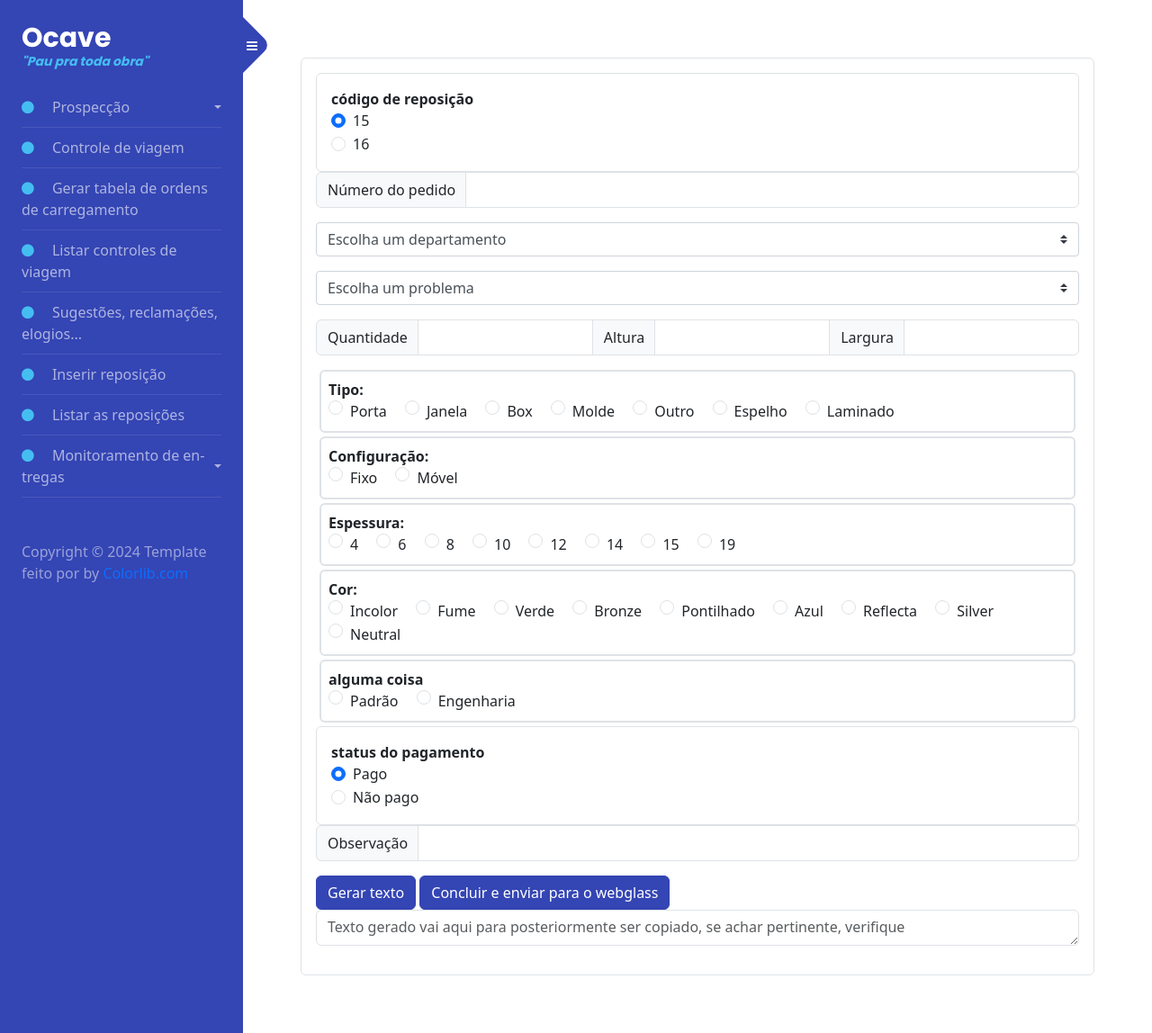
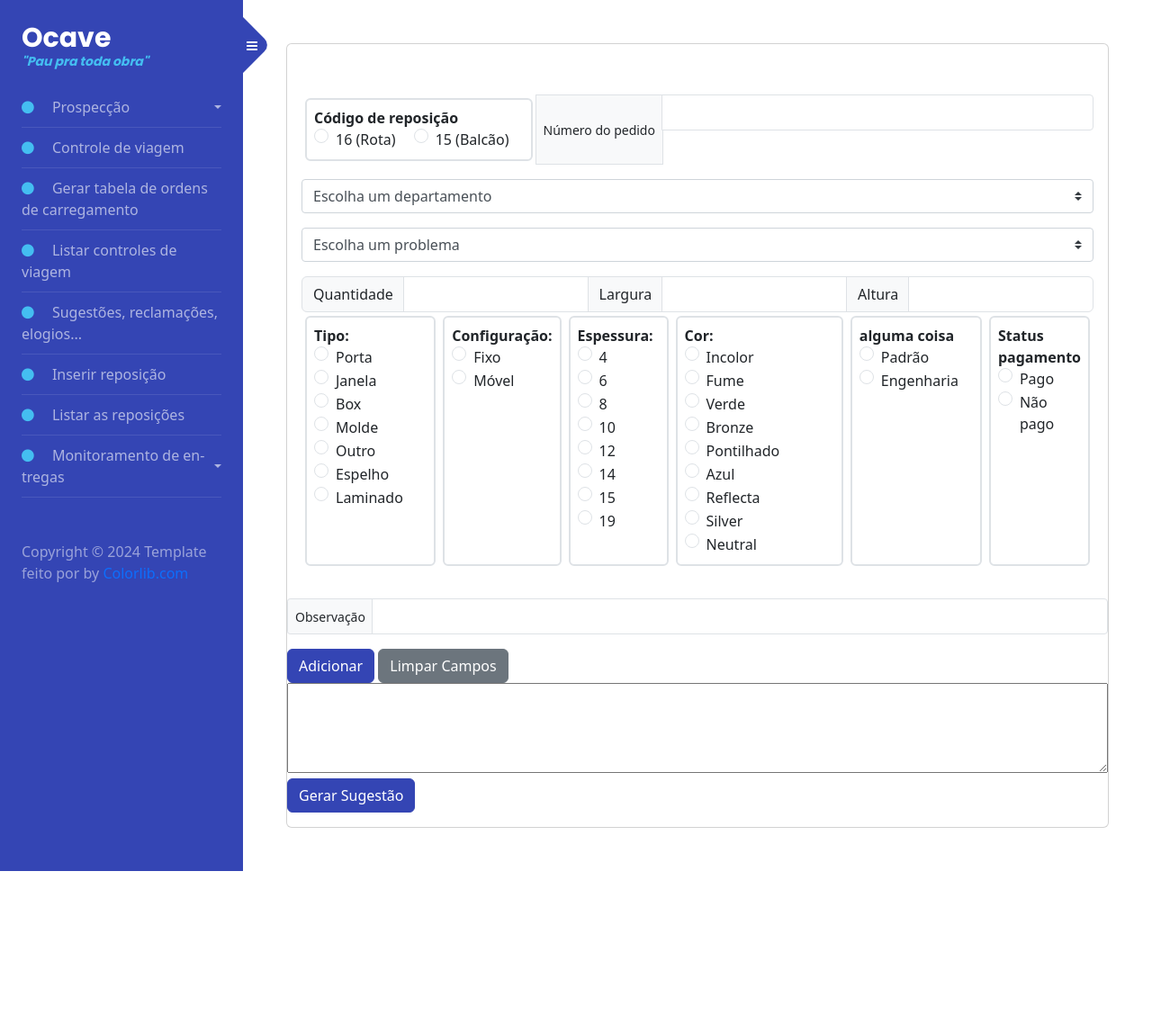
Before and after one commit to imponateado/ocave, a PHP site: page /ocave/windows/insertReposicao.php in a window 1280 px wide. Shown: the whole page at 90% size. After the commit the page ends 968 px from the top, so only its background shows below. Run offline with PHP 8.4, Linux system fonts and the light colour scheme.

Commit message:
minor changes and fixes

```diff
--- a/functions/issues.php
+++ b/functions/issues.php
@@ -10,7 +10,7 @@
         <option value="vao">Vão</option>
         <option value="medidas">Medidas</option>
         <option value="arranhados">Arranhados</option>
-        <option value="furo">Furo</option>
+        <option value="furacao">Furação</option>
         <option value="naoCarregado">Não carregado</option>
         <option value="trincado">Trincado</option>
         <option value="quebrado">Quebrado</option>
--- a/windows/insertReposicao.php
+++ b/windows/insertReposicao.php
@@ -1,5 +1,5 @@
 <!doctype html>
-<html lang="pt-br">
+<html lang="en">
 <?php require '../functions/head.php'; ?>
 
 <body>
@@ -7,113 +7,238 @@
     <?php require '../functions/navbar.php'; ?>
     <!-- Page Content  -->
     <div id="content" class="p-4 p-md-5 pt-5">
-      <div class="border rounded m-3 p-3">
-        <!-- código de reposição -->
-        <div class="border rounded p-3">
-          <span><strong>código de reposição</strong></span>
-          <div class="form-check">
-            <input class="form-check-input" type="radio" name="codigoReposicao" id="15" checked>
-            <label class="form-check-label" for="15">
-              15
-            </label>
+      <div class="card" aria-hidden="true">
+        <div class="card-body">
+          <p class="card-text">
+            <span class="col-1">
+              <div class="input-group input-group-sm mb-3">
+                <!-- código reposição -->
+                <div class="border border-2 rounded m-1 p-2">
+                  <div><strong>Código de reposição</strong></div>
+                  <div class="form-check form-check-inline">
+                    <input class="form-check-input" type="radio" name="repoOptions" id="16" value="16">
+                    <label class="form-check-label" for="16">16 (Rota)</label>
                   </div>
-          <div class="form-check">
-            <input class="form-check-input" type="radio" name="codigoReposicao" id="16">
-            <label class="form-check-label" for="16">
-              16
-            </label>
+                  <div class="form-check form-check-inline">
+                    <input class="form-check-input" type="radio" name="repoOptions" id="15" value="15">
+                    <label class="form-check-label" for="15">15 (Balcão)</label>
                   </div>
                 </div>
 
-        <!-- número do pedido -->
-        <div class="input-group mb-3">
                 <div class="input-group-prepend">
-            <span class="input-group-text" id="inputGroup-sizing-default">Número do pedido</span>
+                  <span class="input-group-text" id="inputGroup-sizing-sm">Número do pedido</span>
                 </div>
-          <input type="text" class="form-control" aria-label="Default" aria-describedby="inputGroup-sizing-default"
-            id="numeroDoPedido">
+                <input type="text" class="form-control" aria-label="Small" aria-describedby="inputGroup-sizing-sm"
+                  id="numPed">
               </div>
 
-        <!-- departamento -->
-        <?php require '../functions/deps.php'; ?>
+              <?php require '../functions/deps.php' ?>
+              <?php require '../functions/issues.php'; ?>
 
-        <!-- problema -->
-        <?php require '../functions/issues.php' ?>
-
-        <!-- quantidade/largura/altura -->
-        <div class="input-group mb-3">
+              <!-- Input group for quantity, width, and height -->
+              <div class="input-group">
                 <div class="input-group-prepend">
-            <span class="input-group-text" id="inputGroup-sizing-default">Quantidade</span>
+                  <span class="input-group-text">Quantidade</span>
                 </div>
-          <input type="text" class="form-control" aria-label="Default" aria-describedby="inputGroup-sizing-default">
+                <input type="text" class="form-control" aria-label="Default"
+                  aria-describedby="inputGroup-sizing-default" id="qtd">
                 <div class="input-group-prepend">
-            <span class="input-group-text" id="inputGroup-sizing-default">Altura</span>
+                  <span class="input-group-text">Largura</span>
                 </div>
-          <input type="text" class="form-control" aria-label="Default" aria-describedby="inputGroup-sizing-default">
+                <input type="text" class="form-control" aria-label="Default"
+                  aria-describedby="inputGroup-sizing-default" id="width">
                 <div class="input-group-prepend">
-            <span class="input-group-text" id="inputGroup-sizing-default">Largura</span>
+                  <span class="input-group-text">Altura</span>
                 </div>
-          <input type="text" class="form-control" aria-label="Default" aria-describedby="inputGroup-sizing-default">
+                <input type="text" class="form-control" aria-label="Default"
+                  aria-describedby="inputGroup-sizing-default" id="height">
               </div>
 
-        <!-- tipo -->
-        <?php require '../functions/type.php' ?>
+              <!-- Combined Radio Button Groups -->
+              <div class="mb-3 d-flex justify-content-between">
 
-        <!-- configuração -->
-        <?php require '../functions/setting.php' ?>
+                <?php
+                require '../functions/type.php';
+                require '../functions/setting.php';
+                require '../functions/thickness.php';
+                require '../functions/colour.php';
+                ?>
 
-        <!-- espessura -->
-        <?php require '../functions/thickness.php' ?>
-
-        <!-- cor -->
-        <?php require '../functions/colour.php' ?>
-
-        <!-- alguma coisa -->
                 <?php require '../functions/padraoEngenharia.php'; ?>
 
-        <!-- status do pagamento -->
-
-        <div class="border rounded p-3">
-          <div><strong>status do pagamento</strong></div>
-          <div class="form-check">
-            <input class="form-check-input" type="radio" name="statusPagamento" id="pago" checked>
-            <label class="form-check-label" for="pago">
-              Pago
-            </label>
+                <!-- Reposição paga -->
+                <div class="border border-2 rounded m-1 p-2">
+                  <div><strong>Status pagamento</strong></div>
+                  <div class="form-check form-check-inline">
+                    <input class="form-check-input" type="radio" name="isItPaid" id="paid" value="paid">
+                    <label class="form-check-label" for="paid">Pago</label>
                   </div>
-          <div class="form-check">
-            <input class="form-check-input" type="radio" name="statusPagamento" id="naoPago">
-            <label class="form-check-label" for="naoPago">
-              Não pago
-            </label>
-          </div>
-        </div>
-
-        <!-- observação -->
-        <div class="input-group mb-3">
-          <div class="input-group-prepend">
-            <span class="input-group-text" id="inputGroup-sizing-default">Observação</span>
-          </div>
-          <input type="text" class="form-control" aria-label="Default" aria-describedby="inputGroup-sizing-default"
-            id="obs">
-        </div>
-
-        <!-- botão gerar texto -->
-        <button class="btn btn-primary">Gerar texto</button>
-
-        <!-- botão finalizado -->
-        <button class="btn btn-primary">Concluir e enviar para o webglass</button>
-
-        <!-- caixa de texto para copiar -->
-        <div class="form-group">
-          <textarea class="form-control" id="exampleFormControlTextarea1" rows="3"
-            placeholder="Texto gerado vai aqui para posteriormente ser copiado, se achar pertinente, verifique"></textarea>
+                  <div class="form-check form-check-inline">
+                    <input class="form-check-input" type="radio" name="isItPaid" id="notPaid" value="notPaid">
+                    <label class="form-check-label" for="notPaid">Não pago</label>
                   </div>
                 </div>
               </div>
         </div>
 
+        <div class="input-group input-group-sm mb-3">
+          <div class="input-group-prepend">
+            <span class="input-group-text" id="inputGroup-sizing-sm">Observação</span>
+          </div>
+          <input type="text" class="form-control" aria-label="Small" aria-describedby="inputGroup-sizing-sm"
+            id="observacao">
+        </div>
+        </span>
+        <span class="col01">
+
+          <button id="addSuggestion" class="btn btn-primary" onclick="addSuggestion()">Adicionar</button>
+          <button id="clearFields" class="btn btn-secondary" onclick="clearAllFields()">Limpar Campos</button>
+          <textarea id="copyText" style="width:100%; height:100px;"></textarea>
+          <button id="generateAndRedirect" class="btn btn-primary" onclick="gerarTexto()">Gerar
+            Sugestão</button>
+        </span>
+        </p>
+      </div>
+    </div>
+  </div>
+  <script>
+
+    let baseUrl = window.location.protocol + '//' + window.location.hostname;
+    if (window.location.port) {
+      baseUrl += ':' + window.location.port;
+    }
+
+    let copyText = document.getElementById('copyText');
+
+    function clearAllFields() {
+      const textInputs = document.querySelectorAll('input[type="text"]');
+      textInputs.forEach(input => input.value = '');
+
+      const radioInputs = document.querySelectorAll('input[type="radio"]');
+      radioInputs.forEach(input => input.checked = false);
+
+      const selects = document.querySelectorAll('select');
+      selects.forEach(select => select.selectedIndex = 0);
+
+      document.getElementById('observacao').value = '';
+      document.getElementById('copyText').value = '';
+
+      document.getElementById('numPed').value = '';
+    }
+
+    function addSuggestion() {
+      const repoOptions = document.querySelector('input[name="repoOptions"]:checked')?.value;
+      const numPed = document.getElementById('numPed').value;
+      const sector = document.getElementById('sector').value;
+      const issue = document.getElementById('issue').value;
+      const qtd = document.getElementById('qtd').value;
+      const width = document.getElementById('width').value;
+      const height = document.getElementById('height').value;
+      const typeOptions = document.querySelector('input[name="typeOptions"]:checked')?.value;
+      const configurationOptions = document.querySelector('input[name="configurationOptions"]:checked')?.value;
+      const thickOptions = document.querySelector('input[name="thicknessOptions"]:checked')?.value;
+      const colourOptions = document.querySelector('input[name="colourOptions"]:checked')?.value;
+      const certBy = document.querySelector('input[name="certBy"]:checked')?.value;
+      const observacao = document.getElementById('observacao').value;
+      const isItPaid = document.querySelector('input[name="isItPaid"]:checked')?.value;
+
+      let textToCopy = `Código reposição: ${repoOptions}\nPedido: ${numPed}\nDepartamento: ${sector}\nProblema: ${issue}\nQuantidade: ${qtd}\nLargura: ${width}\nAltura: ${height}\nTipo: ${typeOptions}\nConfiguração: ${configurationOptions}\nEspessura: ${thickOptions}\nCor: ${colourOptions}\nAutorização: ${certBy}\nObservações: ${observacao}\nStatus do pagamento: ${isItPaid === 'paid' ? "Pago" : "Não pago"}`;
+
+      insertNewRegister();
+
+
+
+      if(copyText.value !== '') {
+        copyText.value += '\n\n';
+        copyText.value += textToCopy.toUpperCase();
+      } else {
+        copyText.value = textToCopy.toUpperCase();
+      }
+      clearFields(true);
+    }
+
+    function clearFields(excludeRepoAndNumPed = false) {
+      // Não limpa se a flag excludeRepoAndNumPed é verdadeira
+      if (!excludeRepoAndNumPed) {
+        document.getElementById('numPed').value = '';
+      }
+
+      document.getElementById('sector').value = '';
+      document.getElementById('issue').value = '';
+      document.getElementById('qtd').value = '';
+      document.getElementById('width').value = '';
+      document.getElementById('height').value = '';
+      document.querySelectorAll('input[type="radio"]').forEach(input => {
+        input.checked = false;
+      });
+      document.getElementById('observacao').value = '';
+    }
+
+
+    function insertNewRegister() {
+      const repoOptions = document.querySelector('input[name="repoOptions"]:checked')?.value;
+      const numPed = document.getElementById('numPed').value;
+      const sector = document.getElementById('sector').value;
+      const issue = document.getElementById('issue').value;
+      const qtd = document.getElementById('qtd').value;
+      const width = document.getElementById('width').value;
+      const height = document.getElementById('height').value;
+      const typeOptions = document.querySelector('input[name="typeOptions"]:checked')?.value;
+      const configurationOptions = document.querySelector('input[name="configurationOptions"]:checked')?.value;
+      const thickOptions = document.querySelector('input[name="thicknessOptions"]:checked')?.value;
+      const colourOptions = document.querySelector('input[name="colourOptions"]:checked')?.value;
+      const certBy = document.querySelector('input[name="certBy"]:checked')?.value;
+      const observacao = document.getElementById('observacao').value;
+      const isItPaid = document.querySelector('input[name="isItPaid"]:checked')?.value;
+
+      let url = `${baseUrl}/ocave/backend/insertReposicao.php`;
+
+      const data = {
+        repoOptions,
+        numPed,
+        sector,
+        issue,
+        qtd,
+        width,
+        height,
+        typeOptions,
+        configurationOptions,
+        thickOptions,
+        colourOptions,
+        certBy,
+        observacao,
+        isItPaid
+      }
+
+      fetch(url, {
+        method: 'POST',
+        headers: {
+          'Content-Type': 'application/json'
+        },
+        body: JSON.stringify(data)
+      })
+        .then(res => res.text())
+        .then(data => {
+          window.alert(data);
+        })
+        .catch(err => {
+          window.alert("Um erro foi encontrado, pressione F12 e clique em console para ver o erro");
+          console.log(err);
+        })
+    }
+
+    function gerarTexto() {
+      textToCopy = copyText.value;
+      copyText.value = textToCopy.toUpperCase();
+      copyText.select();
+      document.execCommand('copy');
+      alert('Texto copiado! Cole no próximo site.');
+      window.open(`https://192.168.20.10:20085/Cadastros/CadSugestaoCliente.aspx?idPedido=${numPed}`, '_blank');
+      clearFields(false);
+    }
+  </script>
   <?php require '../functions/scripts.php'; ?>
+  </div>
 </body>
 
 </html>
```
Lines whose indentation alone changed are shown as unchanged.
